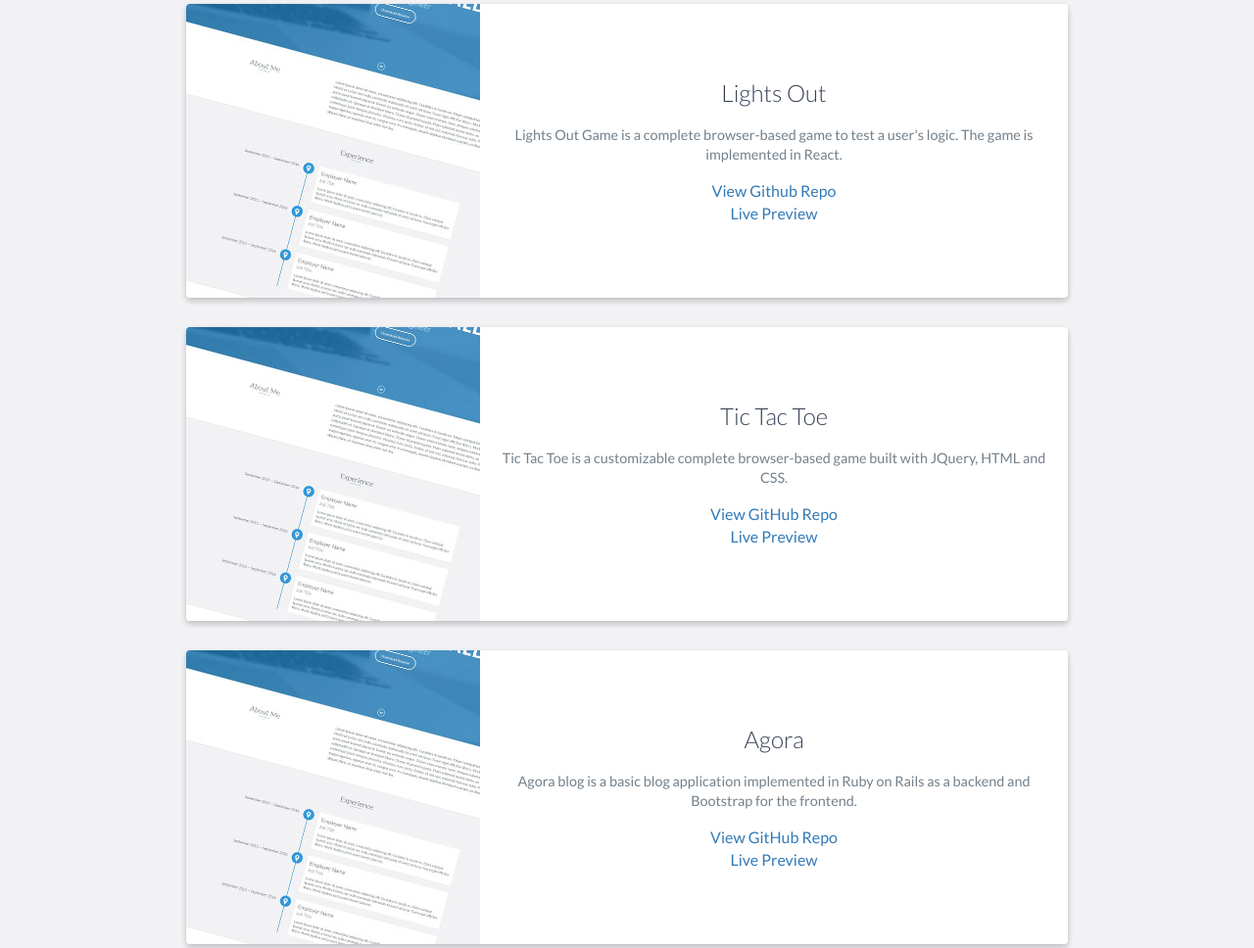
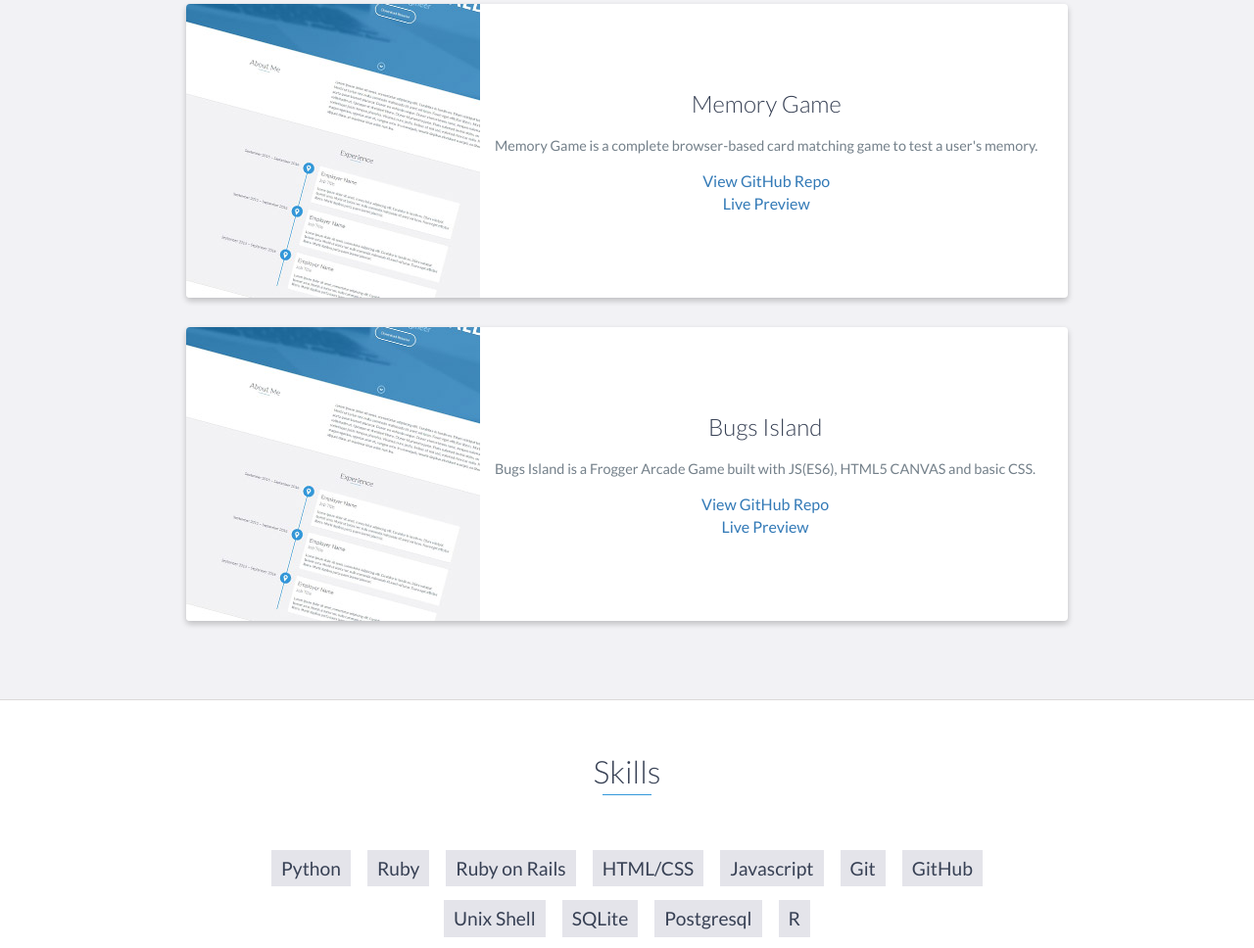
Before and after one commit to lpinzari/portfolio, a website: page index.html in a window 1280 px wide. Shown: the part 3854-4822 px from the top of the page at 98% size. Drawn offline with nearby package versions, Linux system fonts and the light colour scheme; some icons are missing.

Commit message:
Edit Project section

```diff
--- a/index.html
+++ b/index.html
@@ -184,72 +184,72 @@
         <div class="container">
             <div class="row">
 
-                <div class="project shadow-large">
+              <div class="project shadow-large">
+                  <div class="project-image">
+                      <img src="images/project.jpg" />
+                  </div>
+                  <!-- End .project-image -->
+                  <div class="project-info">
+                      <h3>Customizable Peer Grouping of geographic areas</h3>
+                      <p><strong>Researchers: </strong> Ludovico Pinzari, Federico Girosi (supervisor) and researchers from the Australian Institute of Health and Welfare.<br>
+                      In this project, I propose a statistical framework for the identification and classification of comparable reporting geographic areas. The framework provides useful tools for the classification of ordinal categorical distribution.
+                      </p>
+                      <a href="https://github.com/lpinzari/homogeneity-location-index">View GitHub Repo</a>
+                  </div>
+                  <!-- End .project-info -->
+              </div>
+              <!-- End .project -->
+
+
+                <!-- <div class="project shadow-large">
                     <div class="project-image">
                         <img src="images/project.jpg" />
-                    </div>
+                    </div> -->
                     <!-- End .project-image -->
-                    <div class="project-info">
+                    <!-- <div class="project-info">
                         <h3>Locus Finder</h3>
                         <p>
                             Locus is a web app which allows users to get a details breakdown of the suburbs in and around Sydney, Australia.  It utilises technologies such as Ruby on Rails (backend), Google Map API, Bootstrap, JQuery, Vanilla JS.
                         </p>
                         <a href="https://github.com/lpinzari/project-suburb">View Github Repo</a><br>
                         <a href="https://locosfinder.herokuapp.com">Live Preview</a>
-                    </div>
+                    </div> -->
                     <!-- End .project-info -->
-                </div>
+                <!-- </div> -->
                 <!-- End .project -->
 
-                <div class="project shadow-large">
+                <!-- <div class="project shadow-large">
                     <div class="project-image">
                         <img src="images/project.jpg" />
-                    </div>
+                    </div> -->
                     <!-- End .project-image -->
-                    <div class="project-info">
-                        <h3>Lights Out</h3>
-                        <p>
-                            Lights Out Game is a complete browser-based game to test a user's logic. The game is implemented in React.
-                        </p>
-                        <a href="https://github.com/lpinzari/lights-out-game">View Github Repo</a><br>
-                        <a href="https://lpinzari.github.io/lights-out-game/">Live Preview</a>
-                    </div>
-                    <!-- End .project-info -->
-                </div>
-                <!-- End .project -->
-
-                <div class="project shadow-large">
-                    <div class="project-image">
-                        <img src="images/project.jpg" />
-                    </div>
-                    <!-- End .project-image -->
-                    <div class="project-info">
+                    <!-- <div class="project-info">
                         <h3>Tic Tac Toe</h3>
                         <p>
                             Tic Tac Toe is a customizable complete browser-based game built with JQuery, HTML and CSS.
                         </p>
                         <a href="https://github.com/lpinzari/tic-tac-toe">View GitHub Repo</a><br>
                         <a href="https://lpinzari.github.io/tic-tac-toe/">Live Preview</a>
-                    </div>
+                    </div> -->
                     <!-- End .project-info -->
-                </div>
+                <!-- </div> -->
                 <!-- End .project -->
 
-                <div class="project shadow-large">
+                <!-- <div class="project shadow-large">
                     <div class="project-image">
                         <img src="images/project.jpg" />
-                    </div>
+                    </div> -->
                     <!-- End .project-image -->
-                    <div class="project-info">
+                    <!-- <div class="project-info">
                         <h3>Agora</h3>
                         <p>
                             Agora blog is a basic blog application implemented in Ruby on Rails as a backend and Bootstrap for the frontend.
                         </p>
                         <a href="https://github.com/lpinzari/project1">View GitHub Repo</a><br>
                         <a href="https://ludo-first-blog.herokuapp.com">Live Preview</a>
-                    </div>
+                    </div> -->
                     <!-- End .project-info -->
-                </div>
+                <!-- </div> -->
                 <!-- End .project -->
 
                 <div class="project shadow-large">
@@ -268,20 +268,18 @@
                     <!-- End .project-info -->
                 </div>
                 <!-- End .project -->
-
                 <div class="project shadow-large">
                     <div class="project-image">
                         <img src="images/project.jpg" />
                     </div>
                     <!-- End .project-image -->
                     <div class="project-info">
-                        <h3>Customizable Peer Grouping of geographic areas</h3>
+                        <h3>Bugs Island</h3>
                         <p>
-                          The objective of this work is to provide tools to be used for the classification of ordinal categorical distributions. To demonstrate how to do it, we propose an Homogeneity (HI) and Location (LI) Index to measure the concentration and central value of an ordinal categorical distribution. We also provide a transparent set of criteria that a user can follow to establish if a given HI's value indicates a "high" or "low" concentration of values around the central value of a distribution. Finally, we provide a Concentration Index (CI) for the classifcation of nominal categorical variables.
-
-We applied our framework to assess the socioeconomic homogenity of the commonly used [SA3] Australian Census geography. In particular, we look at the population distribution in the SA3's IRSD (Index of Relative Socioeconomic Disadvantage) decile category.
+                            Bugs Island is a Frogger Arcade Game built with JS(ES6), HTML5 CANVAS and basic CSS.
                         </p>
-                        <a href="https://github.com/lpinzari/homogeneity-location-index">View GitHub Repo</a>
+                        <a href="https://github.com/lpinzari/bugs-arcade-game">View GitHub Repo</a><br>
+                        <a href="https://lpinzari.github.io/bugs-arcade-game/">Live Preview</a>
                     </div>
                     <!-- End .project-info -->
                 </div>
@@ -294,15 +292,16 @@ We applied our framework to assess the socioeconomic homogenity of the commonly
     <div id="skills">
         <h2 class="heading">Skills</h2>
         <ul>
-            <li>JavaScript</li>
+            <li>Python</li>
             <li>Ruby</li>
-            <li>React</li>
             <li>Ruby on Rails</li>
             <li>HTML/CSS</li>
-            <li>Google Map Api</li>
+            <li>Javascript</li>
             <li>Git</li>
             <li>GitHub</li>
-            <li>ArcGis</li>
+            <li>Unix Shell</li>
+            <li>SQLite</li>
+            <li>Postgresql</li>
             <li>R</li>
         </ul>
     </div>
```
